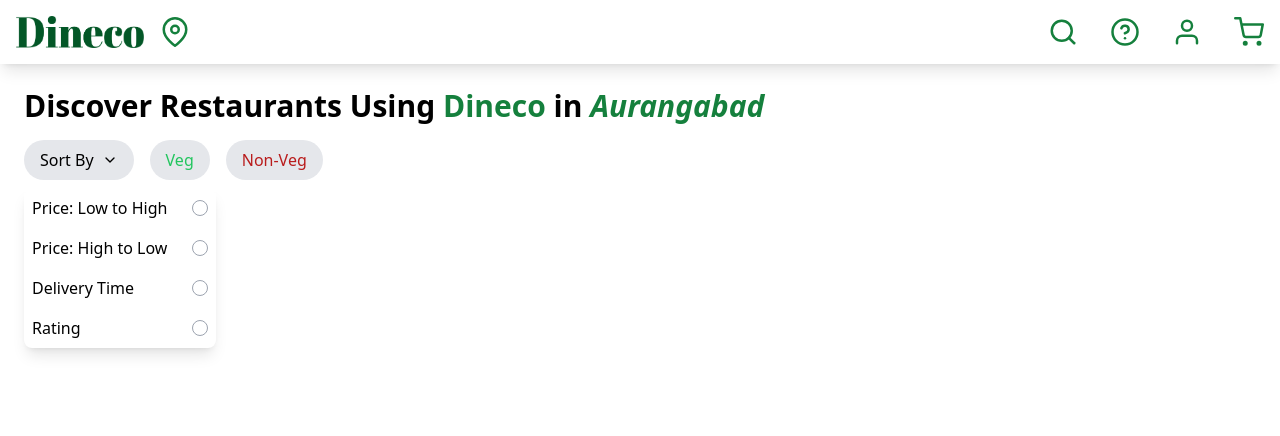
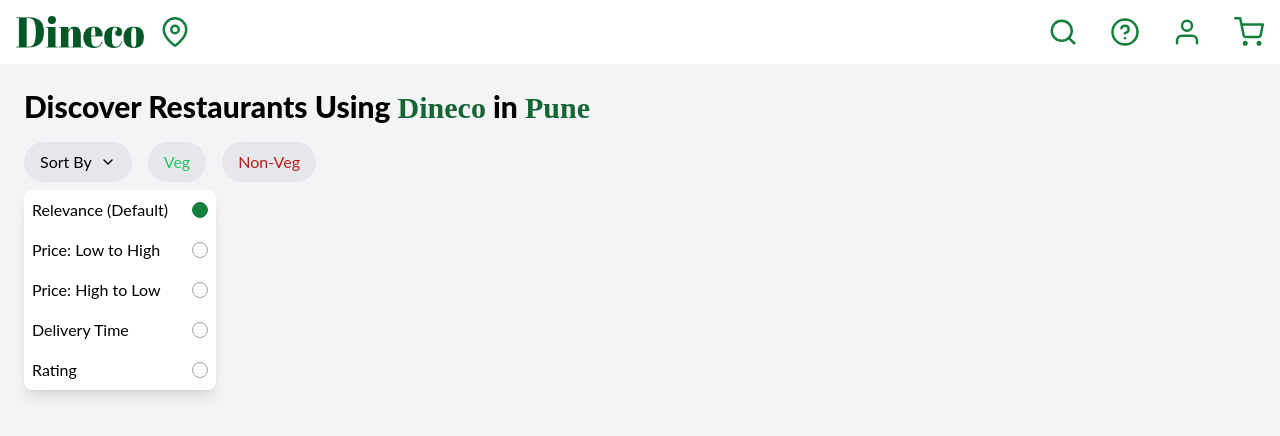
Before and after one commit to yashtz/Dineco, a React (Create React App) app in the folder frontend/: page / in a window 1280 px wide. Both pictures are taken after a click on the button "Sort By". Shown: the top 436 px of the page. Built offline with nearby package versions, Linux system fonts and the light colour scheme.

Commit message:
bug/homepage background colour change

```diff
--- a/frontend/src/pages/Home.jsx
+++ b/frontend/src/pages/Home.jsx
@@ -2,12 +2,13 @@
 import { FiChevronDown } from 'react-icons/fi';
 
 const Home = () => {
-  const [sortBy, setSortBy] = useState('');
+  const [sortBy, setSortBy] = useState('Relevance (Default)');
   const [isDropdownOpen, setIsDropdownOpen] = useState(false);
   const [isVegSelected, setIsVegSelected] = useState(false);
   const [isNonVegSelected, setIsNonVegSelected] = useState(false);
 
   const sortOptions = [
+    'Relevance (Default)',
     'Price: Low to High',
     'Price: High to Low',
     'Delivery Time',
@@ -34,21 +35,22 @@
   };
 
   return (
+    <div className="min-h-screen bg-gray-100 flex flex-col">
     <div className="container mx-auto px-4 md:px-6 py-6">
-      <h1 className="text-2xl md:text-3xl font-bold mb-4">
-        Discover Restaurants Using <span className="text-green-700">Dineco</span> in <span className="text-green-700 italic">Aurangabad</span>
+      <h1 className="text-2xl md:text-3xl font-lato font-extrabold mb-4">
+        Discover Restaurants Using <span className="text-green-800 font-abril">Dineco</span> in <span className="text-green-800 font-abril">Pune</span>
       </h1>
       <div className="flex space-x-4 mb-4">
         <div className="relative">
           <button
             onClick={toggleDropdown}
-            className="bg-gray-200 px-4 py-2 rounded-full flex items-center space-x-2"
+            className="font-lato bg-gray-200 px-4 py-2 rounded-full flex items-center space-x-2"
           >
             <span>Sort By</span>
             <FiChevronDown />
           </button>
           {isDropdownOpen && (
-            <div className="absolute top-full mt-2 w-48 bg-white shadow-lg rounded-lg">
+            <div className="font-lato absolute top-full mt-2 w-48 bg-white shadow-lg rounded-lg">
               {sortOptions.map((option, index) => (
                 <div
                   key={index}
@@ -66,18 +68,19 @@
         </div>
         <button
           onClick={toggleVegSelection}
-          className={`px-4 py-2 rounded-full ${isVegSelected ? 'bg-green-500 text-white' : 'bg-gray-200 text-green-500'}`}
+          className={`px-4 py-2 rounded-full ${isVegSelected ? 'font-lato bg-green-500 text-white' : 'font-lato bg-gray-200 text-green-500'}`}
         >
           Veg
         </button>
         <button
           onClick={toggleNonVegSelection}
-          className={`px-4 py-2 rounded-full ${isNonVegSelected ? 'bg-red-600 text-white' : 'bg-gray-200 text-red-700'}`}
+          className={`px-4 py-2 rounded-full ${isNonVegSelected ? 'font-lato bg-red-600 text-white' : 'font-lato bg-gray-200 text-red-700'}`}
         >
           Non-Veg
         </button>
       </div>
     </div>
+    </div>
   );
 };
 
```
